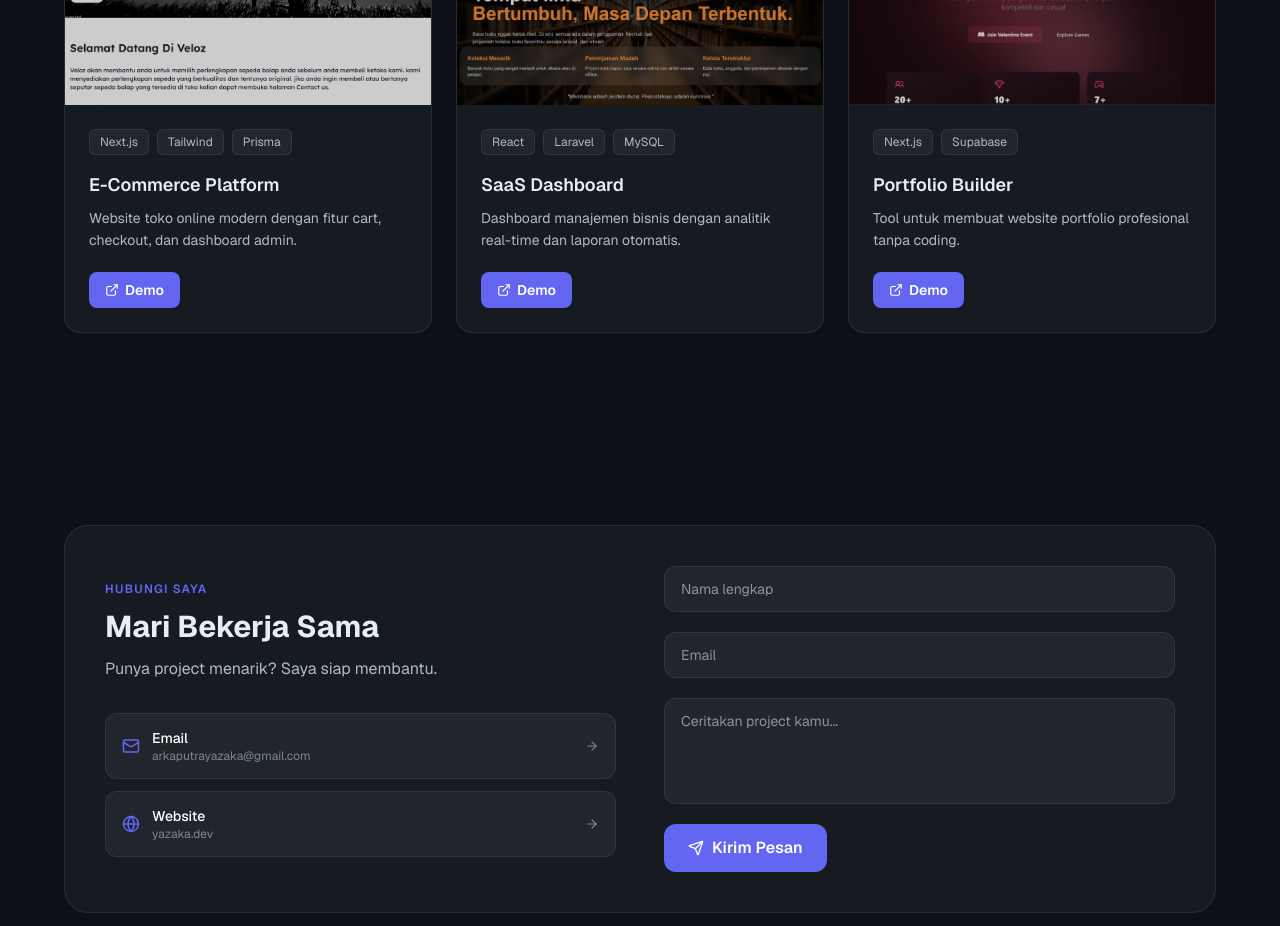
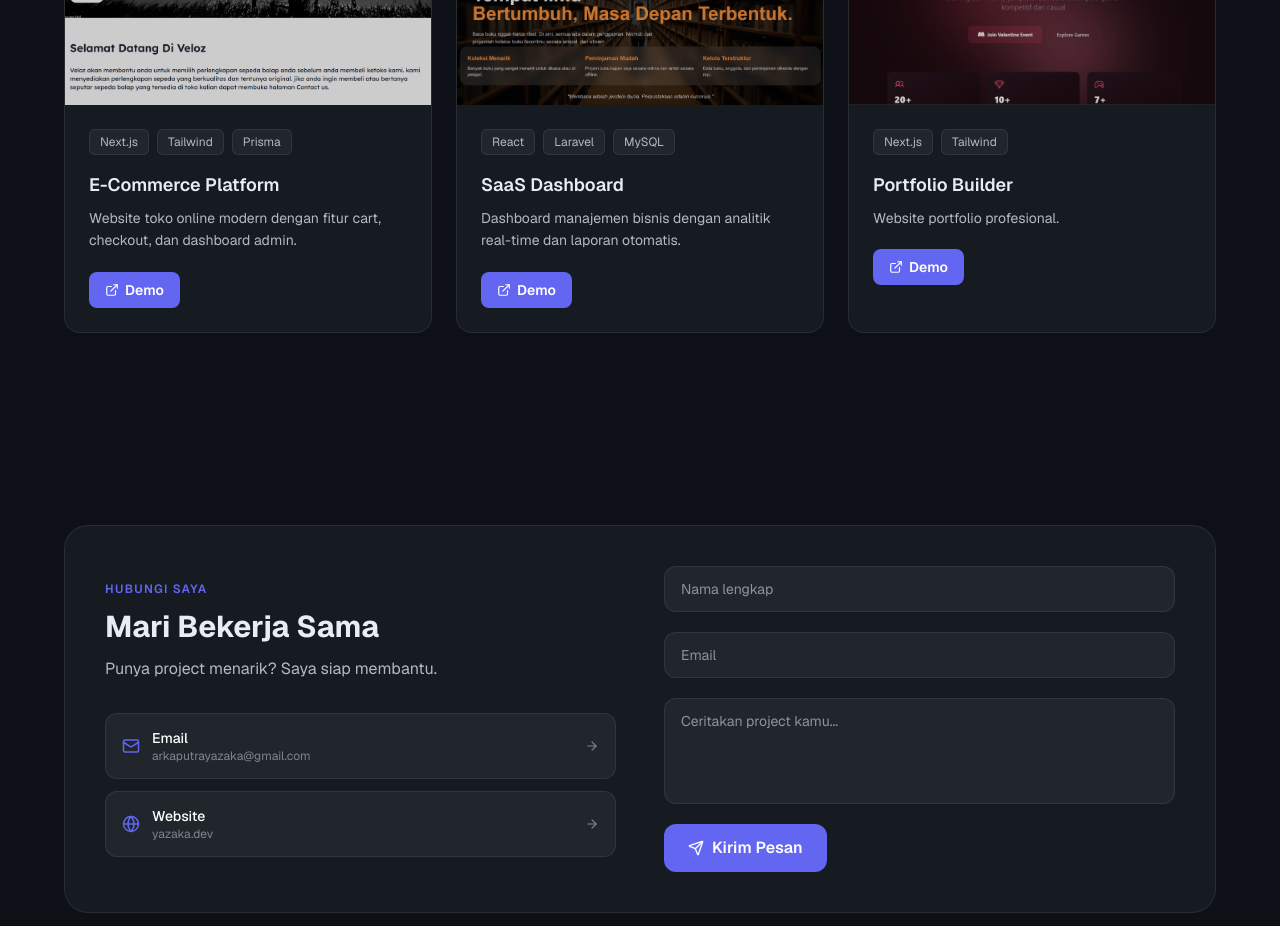
Before and after one commit to bangyazaka-hash/introduce, a Next.js app: page / in a window 1280 px wide. Shown: the part 1680-2606 px from the top of the page. Built offline with nearby package versions, Linux system fonts and the light colour scheme.

Commit message:
fix the description

```diff
--- a/app/page.tsx
+++ b/app/page.tsx
@@ -99,9 +99,9 @@ const projects = [
   },
   {
     label: null,
-    tags: ["Next.js", "Supabase"],
+    tags: ["Next.js", "Tailwind"],
     title: "Portfolio Builder",
-    desc: "Tool untuk membuat website portfolio profesional tanpa coding.",
+    desc: "Website portfolio profesional.",
     demoUrl: "https://executor-room.vercel.app",
     image: "/executor.png",
   },
```
